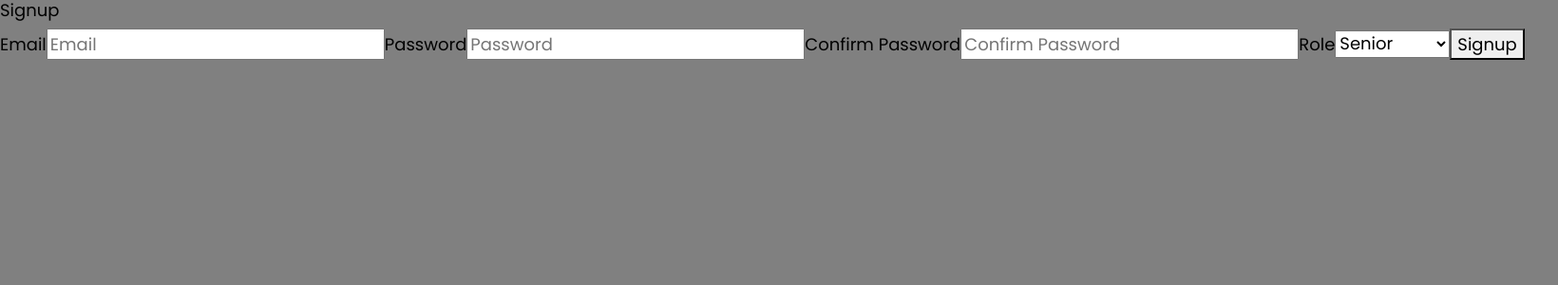
After one commit to 0xYudhishthra/qwikrepair.com, a PHP site: page /signup.php in a window 1640 px wide. The commit adds this page. Shown: the top 300 px of the page at 95% size. Run offline with PHP 8.4, Linux system fonts and the light colour scheme.

Commit message:
Login and signup functionalities 50%

```diff
--- /dev/null
+++ b/js/eventListener.js
@@ -0,0 +1,17 @@
+// Get references to the DOM elements
+const login = document.querySelector('.login');
+const logout = document.querySelector('.logout');
+const signup = document.querySelector('.signup');
+
+//Redirect button 'click' event listeners
+login.addEventListener('click', () => {
+  location.href = './login.php';
+})
+
+logout.addEventListener('click', () => {
+    location.href = './logout.php';
+})
+
+signup.addEventListener('click', () => {
+    location.href = './signup.php';
+})
--- /dev/null
+++ b/signup.php
@@ -0,0 +1,25 @@
+<!DOCTYPE html>
+<html lang="en">
+    <head>
+        <title>Signup</title>
+        <script src="./eventListener.js"></script>
+        <?php include "template/header.php" ?>
+    </head>
+    <body>
+        <h1>Signup</h1>
+        <form>
+            <label for="Email">Email</label>
+            <input type="text" id="email" name="email" placeholder="Email">
+            <label for="password">Password</label>
+            <input type="password" id="password" name="password" placeholder="Password">
+            <label for="confirm-password">Confirm Password</label>
+            <input type="password" id="confirm-password" name="confirm-password" placeholder="Confirm Password">
+            <label for="role">Role</label>
+            <select id="role" name="role">
+                <option value="Senior">Senior</option>
+                <option value="Technician">Technician</option>
+            </select>
+            <input type="hidden" name="request-type" value="Signup">
+            <button type="submit">Signup</button>
+        </form>
+    </body>
--- a/template/navbar.php
+++ b/template/navbar.php
@@ -1,4 +1,6 @@
 <script type="text/javascript" src="js/navbar.js" defer></script>
+<script type="text/javascript" src="js/eventListener.js"></script>
+
 <div class="navbar">
     <a class="logo" href="index.php">
         <img class="logo-svg" src="src/logo.svg">
@@ -11,7 +13,7 @@
         <a id="faq"href="faq.php">FAQ</a>
     </div>
     <div class="btn-access">
-        <a class="btn btn-white" href="login.php">Login</a>
-        <a class="btn btn-blue" href="register.php">Register</a>
+        <button class="login btn btn-white">Login</button>
+        <button class="signup btn btn-blue">Signup</button>
     </div>
 </div>
```
Also changed, not shown: api/dbConnection.php (added, +12 -0 lines), api/model.php (added, +21 -0 lines), login.php (+22 -3 lines).
